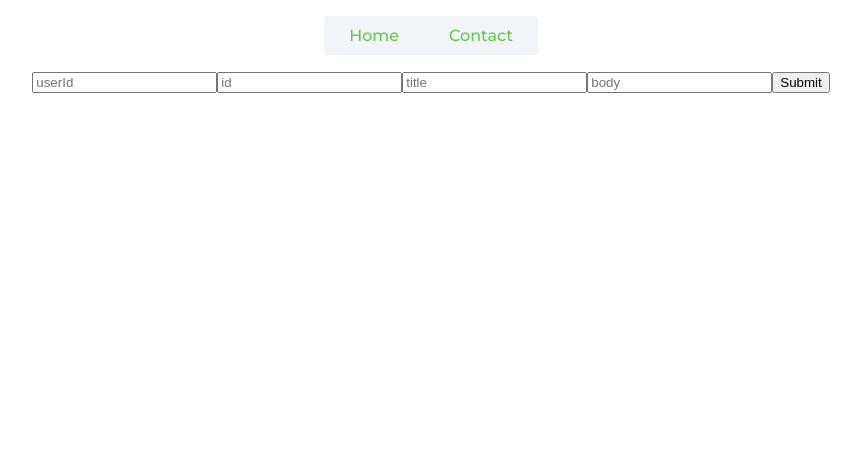
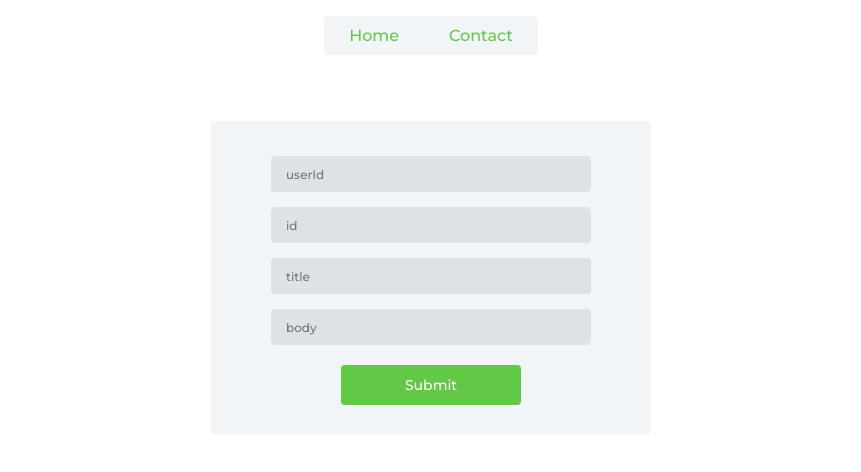
Before and after one commit to enesoncan/giphy-search, a React (Create React App) app: page /contact in a window 1280 px wide. Shown: the top 472 px of the page, without its empty margins (209-1070 px from the left). Built offline with nearby package versions, Linux system fonts and the light colour scheme.

Commit message:
added user interface styling

```diff
--- a/src/components/contact/style.css
+++ b/src/components/contact/style.css
@@ -0,0 +1,57 @@
+.contact {
+  padding: 20px;
+  margin: 50px 0;
+  width: 400px;
+  left: 50%;
+  position: relative;
+  display: flex;
+  border-radius: 4px;
+  background-color: #f1f5f8;
+  justify-content: center;
+  line-height: 60px;
+  transform: translate(-50%, 0);
+}
+
+.contact form input {
+  display: flex;
+  margin-top: 15px;
+  padding: 6px 15px;
+  width: 290px;
+  height: 24px;
+  background-color: rgba(0, 0, 0, 0.08);
+  border: none;
+  border-radius: 4px;
+  outline: none;
+  color: #333;
+  font-size: 12px;
+  font-family: "Montserrat", arial, helvetica;
+}
+
+.error-msg {
+  height: 25px;
+  display: flex;
+  position: relative;
+}
+.contact form p {
+  float: left;
+  margin: 0 0 10px 0;
+  color: red;
+  line-height: 25px;
+  font-size: 11px;
+  font-family: "Montserrat", arial, helvetica;
+}
+
+.contact form button {
+  margin-top: 20px;
+  padding: 6px 15px;
+  width: 180px;
+  height: 40px;
+  border-radius: 4px;
+  border: none;
+  outline: none;
+  cursor: pointer;
+  background-color: #61c946;
+  color: #fff;
+  font-size: 14px;
+  font-family: "Montserrat", arial, helvetica;
+}
```
